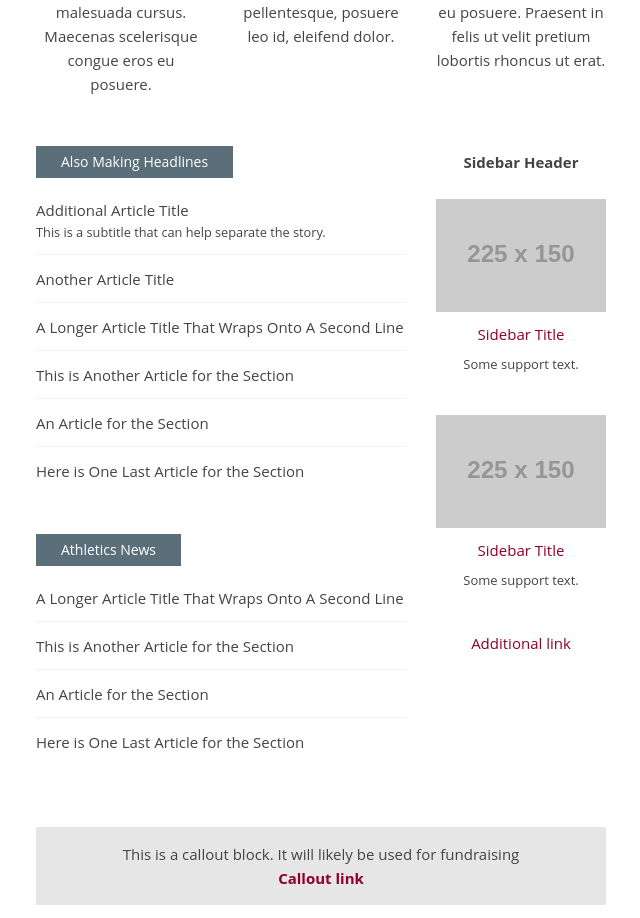
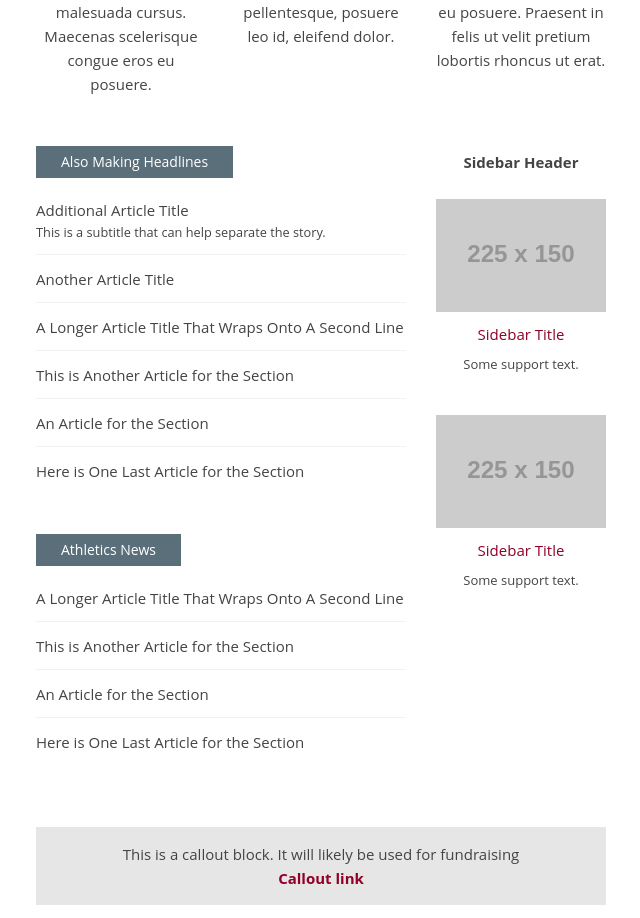
Before and after one commit to michaeldfoley/fordham-enews-template, a website: page app/index.html in a window 1280 px wide. Shown: the part 1149-2067 px from the top of the page, without its empty margins (319-959 px from the left). Drawn offline with Linux system fonts and the light colour scheme; placeholder pictures from the web are drawn by us.

Commit message:
removed padding below sidebar

```diff
--- a/app/index.html
+++ b/app/index.html
@@ -304,7 +304,7 @@
 						<div class="column">
               <table width="100%">
   							<tr>
-  								<td class="inner">
+  								<td class="inner" style="padding-bottom: 0;">
     								<div class="sidebar-header contents">
       								<a href="#" target="_blank">Sidebar Header</a>
     								</div>
@@ -337,11 +337,6 @@
   											</td>
   										</tr>
   									</table>
-
-
-    								<div class="contents">
-      								<a href="#" target="_blank">Additional link</a>
-    								</div>
   								</td>
   							</tr>
   						</table>
```
